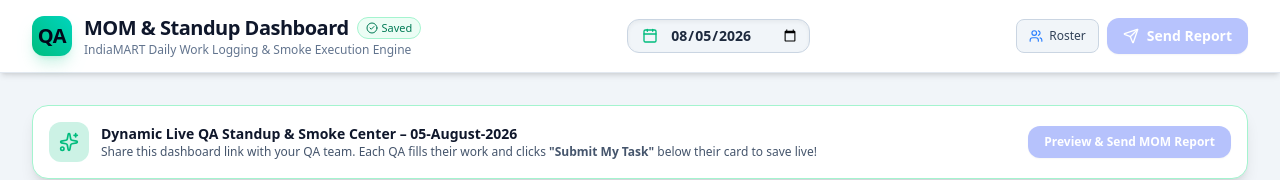
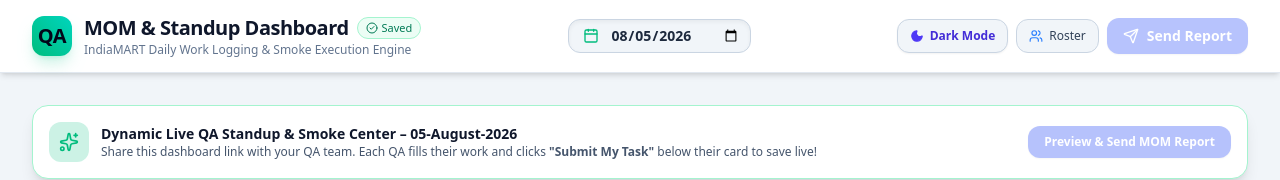
Before and after one commit to Shreyas156/MOM-Dashboard, a Next.js app: page / in a window 1280 px wide. Shown: the top 180 px of the page. Built offline with nearby package versions, Linux system fonts and the light colour scheme; no server answers; the database is empty.

Commit message:
Add sleek Dark/Light mode toggle switch to header with persistent preference

```diff
--- a/app/globals.css
+++ b/app/globals.css
@@ -10,11 +10,16 @@
   --foreground: #0f172a;
 }
 
+.dark-theme {
+  --background: #090d16;
+  --foreground: #f8fafc;
+}
+
 body {
   background-color: var(--background);
   color: var(--foreground);
   font-family: system-ui, -apple-system, BlinkMacSystemFont, 'Segoe UI', Roboto, Oxygen, Ubuntu, Cantarell, sans-serif;
-  transition: background-color 0.2s ease, color 0.2s ease;
+  transition: background-color 0.25s ease, color 0.25s ease;
 }
 
 /* Custom scrollbar */
--- a/app/page.tsx
+++ b/app/page.tsx
@@ -29,7 +29,7 @@ export default function DashboardPage() {
   const [momData, setMomData] = useState<DailyMOM>(INITIAL_MOM_DATA);
   const [qas, setQas] = useState<QA[]>([]);
   const [modules, setModules] = useState<ModuleItem[]>([]);
-  const theme: 'dark' | 'light' = 'light';
+  const [theme, setTheme] = useState<'dark' | 'light'>('light');
 
   // Modals state
   const [isEmailModalOpen, setIsEmailModalOpen] = useState(false);
@@ -42,8 +42,9 @@ export default function DashboardPage() {
 
   // Initialize storage & persistent Smoke Execution Table
   useEffect(() => {
-    localStorage.removeItem('mom_dashboard_theme');
-    document.body.className = 'light-theme';
+    const savedTheme = (localStorage.getItem('mom_dashboard_theme') as 'dark' | 'light') || 'light';
+    setTheme(savedTheme);
+    document.body.className = savedTheme === 'dark' ? 'dark-theme' : 'light-theme';
 
     const loadedQAs = getStoredQAs();
     const loadedModules = getStoredModules();
@@ -448,7 +449,14 @@ export default function DashboardPage() {
   const submittedCount = momData.qaTasks.filter((q) => q.isSubmitted || q.isOnLeave).length;
   const allQAsSubmitted = totalQAs > 0 && submittedCount === totalQAs;
 
-  const isDark = false;
+  const handleToggleTheme = () => {
+    const nextTheme = theme === 'dark' ? 'light' : 'dark';
+    setTheme(nextTheme);
+    localStorage.setItem('mom_dashboard_theme', nextTheme);
+    document.body.className = nextTheme === 'dark' ? 'dark-theme' : 'light-theme';
+  };
+
+  const isDark = theme === 'dark';
 
   return (
     <div className={`min-h-screen transition-colors duration-200 ${
@@ -461,6 +469,7 @@ export default function DashboardPage() {
         onOpenEmailModal={() => setIsEmailModalOpen(true)}
         onOpenRosterModal={() => setIsRosterModalOpen(true)}
         onResetData={handleResetData}
+        onToggleTheme={handleToggleTheme}
         isSaved={isSaved}
         theme={theme}
         allQAsSubmitted={allQAsSubmitted}
--- a/components/Navbar.tsx
+++ b/components/Navbar.tsx
@@ -1,14 +1,15 @@
 'use client';
 
 import React from 'react';
-import { Calendar, Users, Send, Trash2, CheckCircle2 } from 'lucide-react';
+import { Calendar, Users, Send, CheckCircle2, Sun, Moon } from 'lucide-react';
 
 interface NavbarProps {
   currentDate: string;
   onDateChange: (date: string) => void;
   onOpenEmailModal: () => void;
   onOpenRosterModal: () => void;
-  onResetData: () => void;
+  onResetData?: () => void;
+  onToggleTheme?: () => void;
   isSaved: boolean;
   theme?: 'dark' | 'light';
   allQAsSubmitted?: boolean;
@@ -19,7 +20,7 @@ export const Navbar: React.FC<NavbarProps> = ({
   onDateChange,
   onOpenEmailModal,
   onOpenRosterModal,
-  onResetData,
+  onToggleTheme,
   isSaved,
   theme = 'light',
   allQAsSubmitted = false,
@@ -78,10 +79,34 @@ export const Navbar: React.FC<NavbarProps> = ({
 
         {/* Right Actions */}
         <div className="flex items-center flex-wrap gap-2">
+          {/* SLEEK COOL THEME TOGGLE */}
+          {onToggleTheme && (
+            <button
+              onClick={onToggleTheme}
+              className={`flex items-center gap-1.5 text-xs font-semibold px-3 py-2 rounded-xl border transition-all cursor-pointer ${
+                isDark
+                  ? 'bg-slate-800 hover:bg-slate-750 text-amber-300 border-slate-700/80 shadow-xs'
+                  : 'bg-slate-100 hover:bg-slate-200 text-indigo-700 border-slate-300 shadow-xs'
+              }`}
+              title={isDark ? 'Switch to Light Mode' : 'Switch to Dark Mode'}
+            >
+              {isDark ? (
+                <>
+                  <Sun className="w-3.5 h-3.5 text-amber-400 fill-amber-400" />
+                  <span>Light Mode</span>
+                </>
+              ) : (
+                <>
+                  <Moon className="w-3.5 h-3.5 text-indigo-600 fill-indigo-600" />
+                  <span>Dark Mode</span>
+                </>
+              )}
+            </button>
+          )}
 
           <button
             onClick={onOpenRosterModal}
-            className={`flex items-center gap-1.5 text-xs font-medium px-3 py-2 rounded-lg border transition-all ${
+            className={`flex items-center gap-1.5 text-xs font-medium px-3 py-2 rounded-xl border transition-all ${
               isDark
                 ? 'bg-slate-800/60 hover:bg-slate-800 text-slate-300 border-slate-700/60'
                 : 'bg-slate-100 hover:bg-slate-200 text-slate-700 border-slate-300'
@@ -91,7 +116,6 @@ export const Navbar: React.FC<NavbarProps> = ({
             <Users className="w-3.5 h-3.5 text-blue-500" />
             <span>Roster</span>
           </button>
-
 
           {/* SEND REPORT BUTTON - DISABLED UNTIL ALL QAS SUBMIT */}
           <button
```
